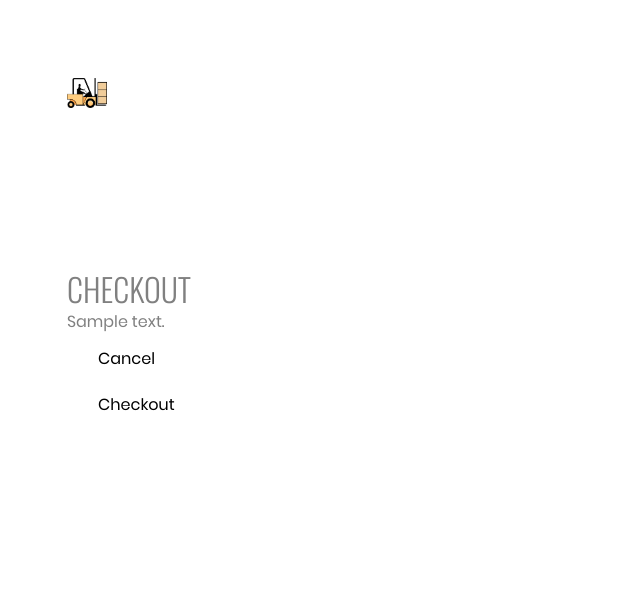
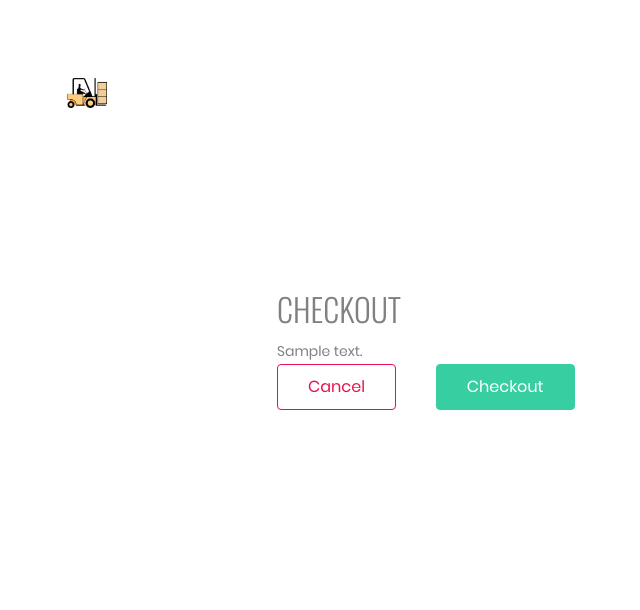
Before and after one commit to ezekielkibiego/Store_Centre, a Django app: page /goods/checkout/1/ in a window 1280 px wide; the page is wider, and only the part inside the window is pictured. Shown: the top 610 px of that part, without its empty margins (18-658 px from the left). Run offline with Django 3.2, Linux system fonts and the light colour scheme; tables that the repository leaves empty hold one stand-in row (values such as "Sample post"); some libraries are stand-ins or nearby versions; some web fonts are replaced.

Commit message:
style checkout.html

```diff
--- a/templates/checkout.html
+++ b/templates/checkout.html
@@ -5,13 +5,19 @@
 
 {% block content %}
 <div class="container" style="min-height:75vh;">
-    <div class="summary mt-5 " style="padding-top:20%;">
-    <div class="card">
-        <h2>Checkout</h2>
-        {{goods.description}}
-        <a href="{% url 'records'%}"> <button class="btn btn danger">Cancel</button></a>
-        <a href="{% url 'checkout_goods' goods.id %}"> <button class="btn btn success">Checkout</button></a>
-    </div>
+    <div class="summary mt-5 row" style="padding-top:20%;">
+        <div class="col-sm-2"></div>
+        <div class="col-sm-8">
+            <div class="card">
+                <div class="card-body">
+                <h2 class="card-title">Checkout</h2>
+                <p class="card-text">{{goods.description}}</p>
+                <a class="card-link btn btn-outline-danger" href="{% url 'records'%}">Cancel</a>&nbsp;&nbsp;&nbsp;&nbsp;&nbsp;<a class="btn btn-primary card-link"
+                    href="{% url 'checkout_goods' goods.id %}"> Checkout</a>
+            </div>
+        </div>
+        </div>
+        <div class="col-sm-2"></div>
 
     </div>
 </div>
```
